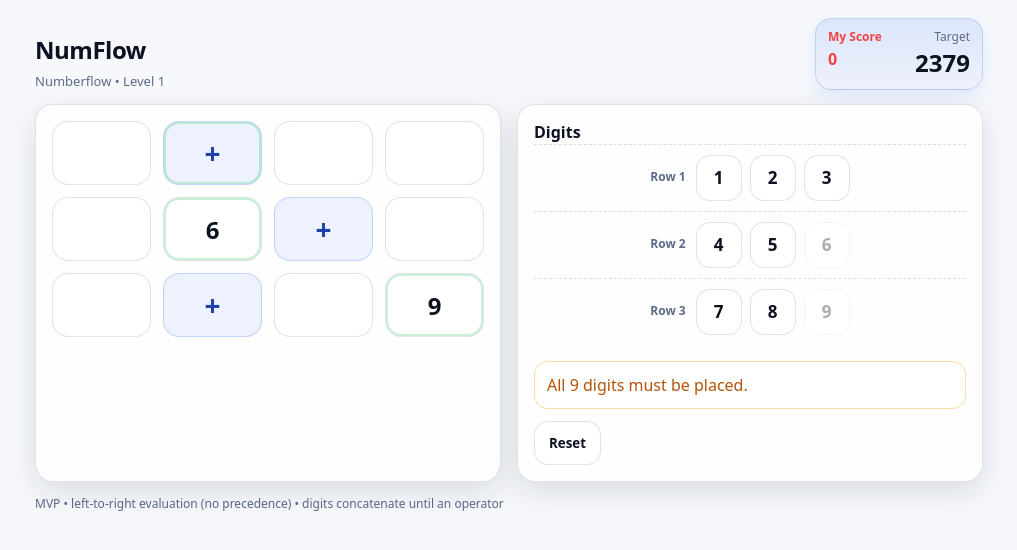
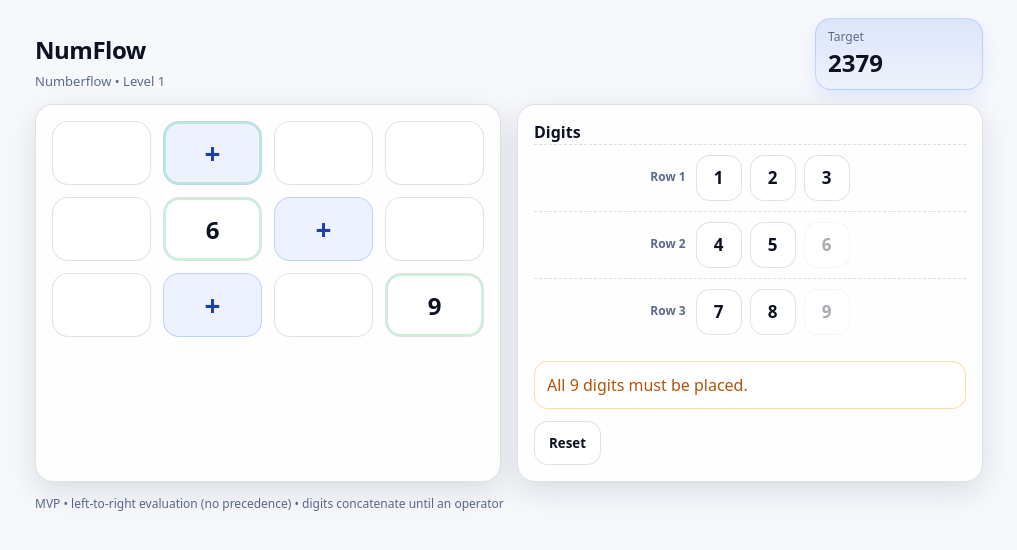
Before and after one commit to ericargyle/NumFlow, a React (Vite) app: page / in a window 1280 px wide. Shown: the top 550 px of the page, without its empty margins (131-1148 px from the left). Built offline with nearby package versions, Linux system fonts and the light colour scheme.

Commit message:
Remove top My Score display

```diff
--- a/src/App.tsx
+++ b/src/App.tsx
@@ -1,4 +1,4 @@
-import { useEffect, useMemo, useRef, useState } from 'react'
+import { useMemo, useState } from 'react'
 import './App.css'
 import { SAMPLE_PUZZLES, type Cell, cloneGrid, evaluateGrid, validatePuzzleRules } from './numflow'
 import {
@@ -92,12 +92,6 @@ function App() {
 
   const [grid, setGrid] = useState<Cell[][]>(() => cloneGrid(puzzle.grid))
   const [selected, setSelected] = useState<Selected>(null)
-  const [myScore, setMyScore] = useState<number>(() => {
-    const v = localStorage.getItem('numflow:score')
-    const n = v ? Number(v) : 0
-    return Number.isFinite(n) ? n : 0
-  })
-  const wasCorrectRef = useRef(false)
 
   const sensors = useSensors(
     useSensor(PointerSensor, {
@@ -124,18 +118,7 @@ function App() {
     }
   }, [grid, puzzle])
 
-  // When the puzzle becomes correct (edge), increment score + persist.
-  useEffect(() => {
-    const isCorrect = status.state === 'correct'
-    if (isCorrect && !wasCorrectRef.current) {
-      setMyScore((prev) => {
-        const next = prev + 1
-        localStorage.setItem('numflow:score', String(next))
-        return next
-      })
-    }
-    wasCorrectRef.current = isCorrect
-  }, [status.state])
+  // Score is shown in the status area below.
 
   const reset = () => {
     setGrid(cloneGrid(puzzle.grid))
@@ -211,18 +194,9 @@ function App() {
           <div className="subtitle">{puzzle.title} • Level {puzzle.level}</div>
         </div>
 
-        <div className="target" aria-label="Score and target">
-          <div className="targetTop">
-            <div className="score">
-              <div className="scoreLabel">My Score</div>
-              <div className="scoreValue">{myScore}</div>
-            </div>
-
-            <div className="targetRight">
-              <div className="targetLabel">Target</div>
-              <div className="targetValue">{puzzle.target}</div>
-            </div>
-          </div>
+        <div className="target" aria-label="Target">
+          <div className="targetLabel">Target</div>
+          <div className="targetValue">{puzzle.target}</div>
         </div>
       </header>
 
```
